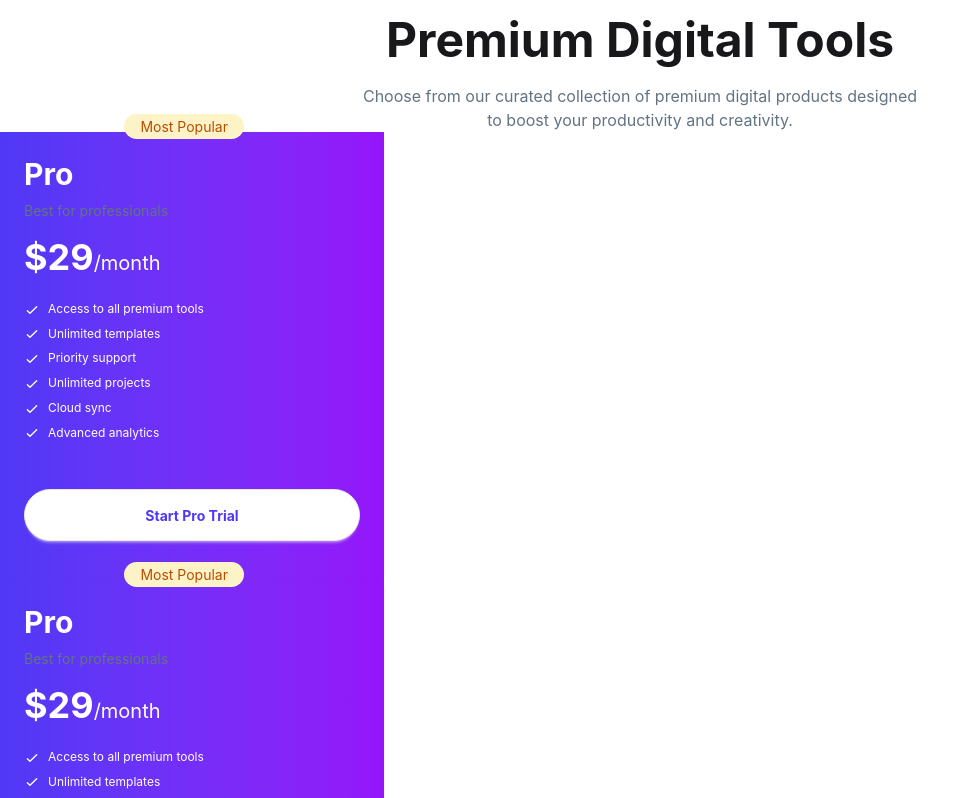
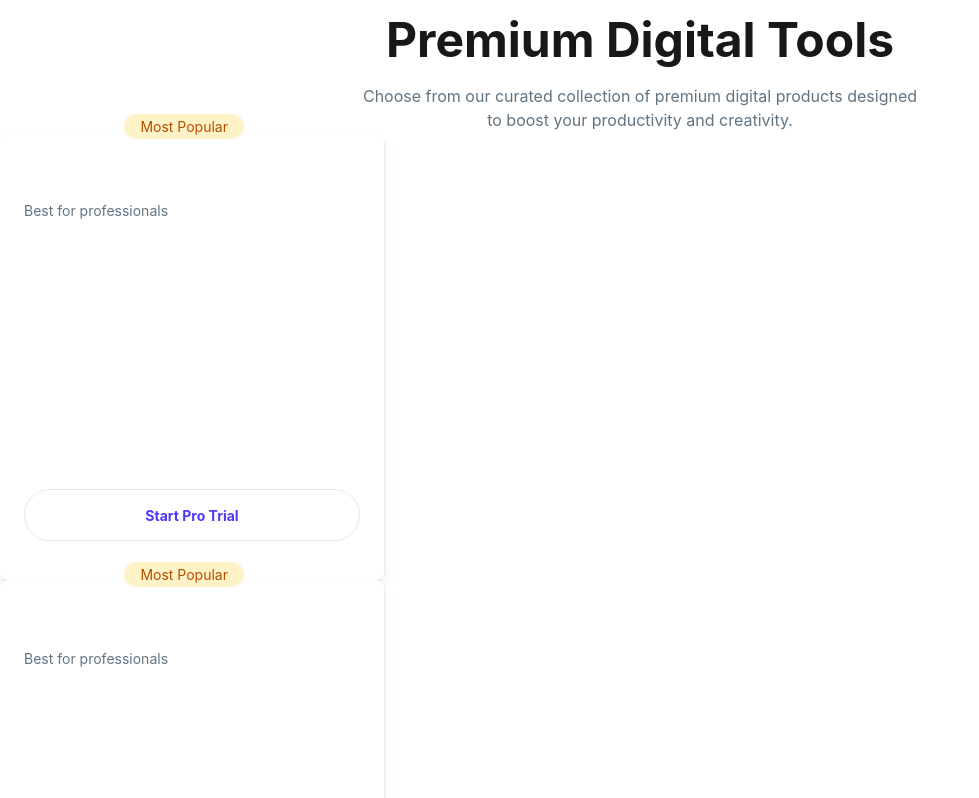
Before and after one commit to eshantoghopapurbo/Assignment-6-Digitools-platform, a React (Vite) app: page / in a window 1280 px wide. Shown: the part 1080-1878 px from the top of the page, without its empty margins (0-979 px from the left). Built offline with nearby package versions, Linux system fonts and the light colour scheme.

Commit message:
fecth and map er edit

```diff
--- a/src/components/DigiTools.jsx
+++ b/src/components/DigiTools.jsx
@@ -15,7 +15,7 @@ const Digitools = ({digitoolPromise}) => {
             <div>
                 {digitools.map(digitool =>
                 <div className ="card w-96 bg-base-100 shadow-sm text-white">
-  <div className="card-body h-[448px] bg-gradient-to-r relative from-[#4F39F6] to-[#9514FA]">
+  <div className="card-body h-[448px] shadow-lg">
     <div className='absolute  -top-4    right-35'>
         <span className="text-[#BB4D00] bg-[#FEF3C6]   rounded-full px-4 py-1">Most Popular</span>
     </div>
```
